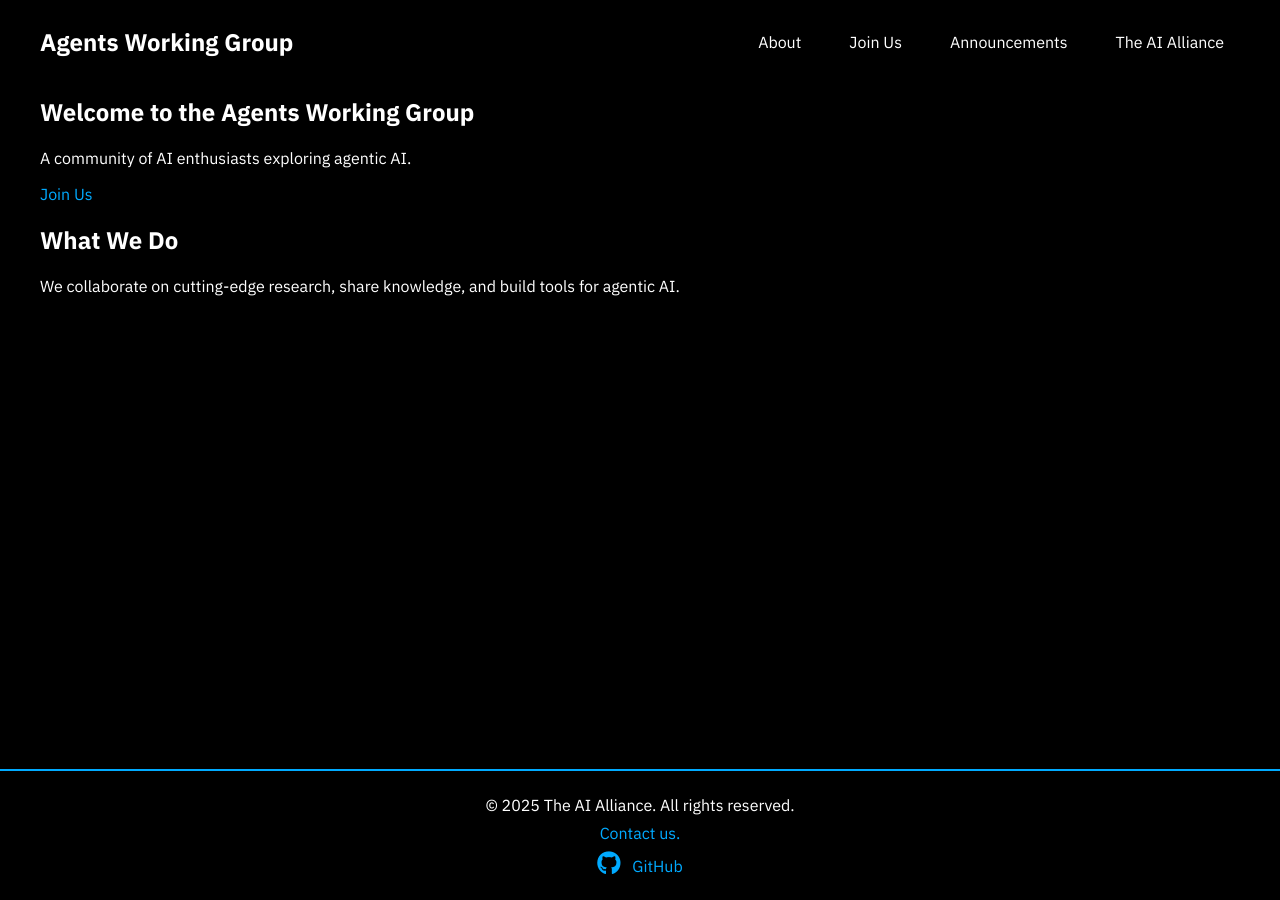
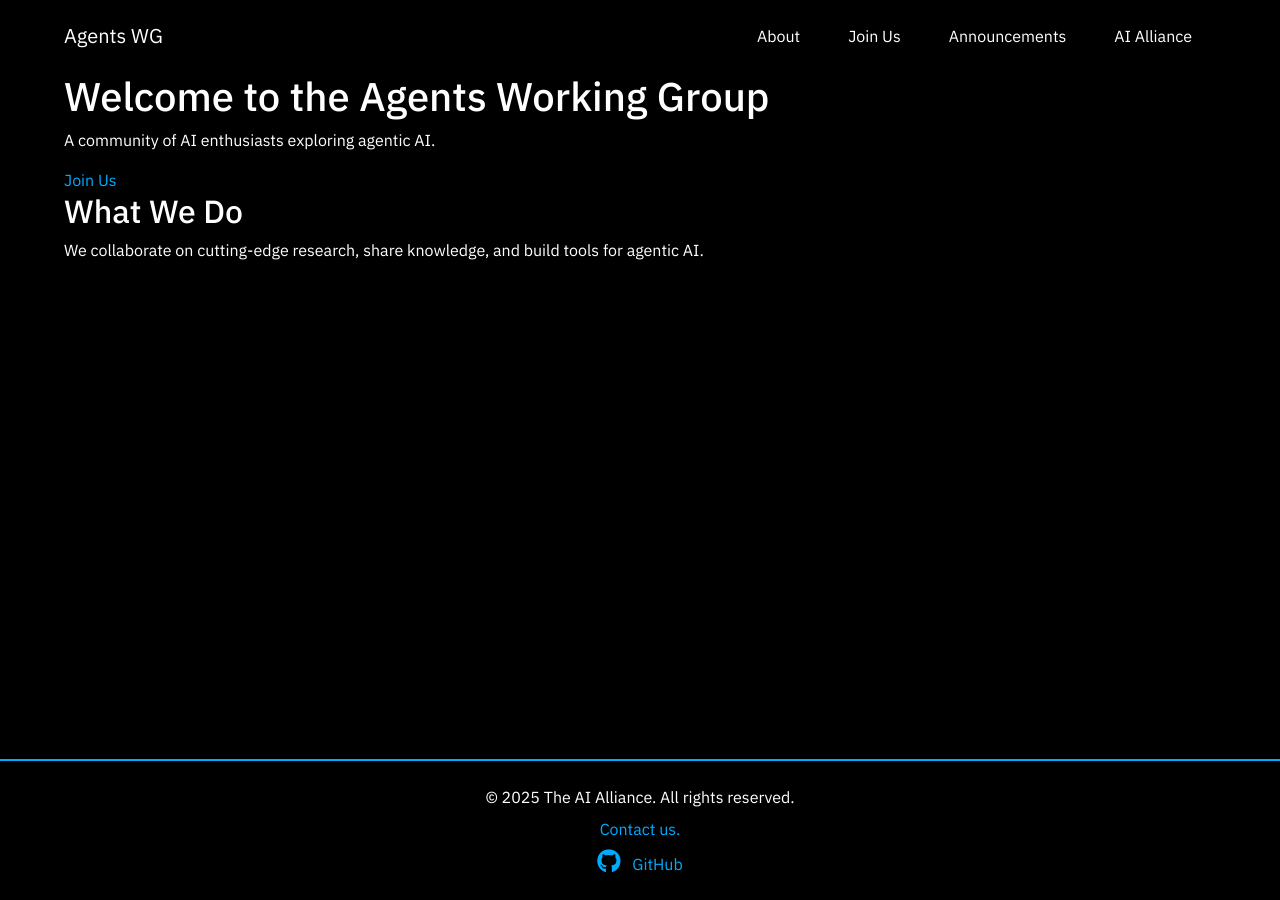
Before and after one commit to The-AI-Alliance/agents-wg, a Jekyll site: the page built from website/index.md, in a window 1280 px wide. Built offline with Jekyll 4.4.1, drawn with Linux system fonts in a browser that asks for light colours.

Commit message:
Bootstrap navbar
Signed-off-by: rawkintrevo <trevor.d.grant@gmail.com>

```diff
--- a/website/_includes/head.html
+++ b/website/_includes/head.html
@@ -2,10 +2,11 @@
   <meta charset="UTF-8" />
   <meta name="viewport" content="width=device-width, initial-scale=1.0" />
   <title>{{ page.title | default: site.title }}</title>
+  <link href="https://cdn.jsdelivr.net/npm/bootstrap@5.3.0/dist/css/bootstrap.min.css" rel="stylesheet">
   <link rel="stylesheet" href="{{ '/assets/css/style.css' | relative_url }}">
-    <link rel="stylesheet" href="{{ '/assets/css/navbar.css' | relative_url }}">
   <link rel="stylesheet" href="{{ '/assets/css/layout.css' | relative_url }}">
   <link rel="stylesheet" href="{{ '/assets/css/footer.css' | relative_url }}">
+  <link rel="stylesheet" href="{{ '/assets/css/nav.css' | relative_url }}">
   <link rel="stylesheet" href="https://fonts.googleapis.com/css2?family=IBM+Plex+Sans:wght@400;500;600;700&display=swap">
   <link rel="stylesheet" href="https://cdnjs.cloudflare.com/ajax/libs/font-awesome/6.4.0/css/all.min.css">
 </head>
--- a/website/_includes/nav.html
+++ b/website/_includes/nav.html
@@ -1,27 +1,26 @@
-<nav class="navbar">
-  <div class="navbar-container">
-    <a href="{{ '/' | relative_url }}" class="site-title">Agents Working Group</a>
-    <ul class="nav-list">
+<nav class="navbar navbar-expand-lg navbar-dark navbar-custom">
+  <div class="container">
+    <a class="navbar-brand" href="{{ '/' | relative_url }}">Agents WG</a>
+    <button class="navbar-toggler" type="button" data-bs-toggle="collapse"
+            data-bs-target="#navbarNav" aria-controls="navbarNav"
+            aria-expanded="false" aria-label="Toggle navigation">
+      <span class="navbar-toggler-icon"></span>
+    </button>
+    <div class="collapse navbar-collapse" id="navbarNav">
+      <ul class="navbar-nav ms-auto">
         <li class="nav-item">
-        <a href="{{ '/about' | relative_url }}" class="nav-link">About</a>
-      </li>
-  <!--    <li class="nav-item dropdown">-->
-  <!--      <a href="/services" class="nav-link">Services ▼</a>-->
-  <!--      <ul class="dropdown-menu">-->
-  <!--        <li><a href="/services/web-design">Web Design</a></li>-->
-  <!--        <li><a href="/services/seo">SEO</a></li>-->
-  <!--        <li><a href="/services/marketing">Marketing</a></li>-->
-  <!--      </ul>-->
-  <!--    </li>-->
-      <li class="nav-item">
-        <a href="{{ '/join' | relative_url }}" class="nav-link">Join Us</a>
+          <a class="nav-link" href="{{ '/about' | relative_url }}">About</a>
         </li>
         <li class="nav-item">
-        <a href="{{ '/announcements' | relative_url }}" class="nav-link">Announcements</a>
+          <a class="nav-link" href="{{ '/join' | relative_url }}">Join Us</a>
         </li>
         <li class="nav-item">
-        <a href="https://thealliance.ai/" class="nav-link">The AI Alliance</a>
+          <a class="nav-link" href="{{ '/announcements' | relative_url }}">Announcements</a>
+        </li>
+        <li class="nav-item">
+          <a class="nav-link" href="https://thealliance.ai/">AI Alliance</a>
         </li>
       </ul>
     </div>
+  </div>
 </nav>
--- a/website/_layouts/default.html
+++ b/website/_layouts/default.html
@@ -7,5 +7,6 @@
     {{ content }}
   </main>
   {% include footer.html %}
+  <script src="https://cdn.jsdelivr.net/npm/bootstrap@5.3.0/dist/js/bootstrap.bundle.min.js"></script>
   </body>
 </html>
--- /dev/null
+++ b/website/assets/css/nav.css
@@ -0,0 +1,20 @@
+/* Custom Navbar */
+.navbar-custom {
+  background-color: #000;
+  padding: 1rem 0;
+}
+
+.navbar-custom .nav-link {
+  color: #fff !important;
+  padding: 0.5rem 1.5rem !important;
+  transition: all 0.3s ease;
+}
+
+.navbar-custom .nav-link:hover {
+  background-color: #333;
+  border-radius: 4px;
+}
+
+.navbar-custom .navbar-toggler {
+  border-color: rgba(255,255,255,0.5);
+}
--- a/website/assets/css/navbar.css
+++ /dev/null
@@ -1,81 +0,0 @@
-
-/* Basic Reset */
-.navbar, .nav-list, .nav-item, .nav-link {
-  margin: 0;
-  padding: 0;
-  box-sizing: border-box;
-}
-
-/* Navbar Styles */
-.navbar {
-  background-color: black;
-  padding: 1rem;
-}
-
-.navbar-container {
-  max-width: 1200px;
-  margin: 0 auto;
-  display: flex;
-  justify-content: space-between;
-  align-items: center;
-}
-
-.site-title {
-  color: white;
-  font-size: 1.5rem;
-  font-weight: bold;
-  text-decoration: none;
-}
-
-.nav-list {
-  list-style: none;
-  display: flex;
-  gap: 1rem;
-}
-
-.nav-item {
-  position: relative;
-}
-
-.nav-link {
-  color: white;
-  text-decoration: none;
-  padding: 0.5rem 1rem;
-  display: block;
-}
-
-.nav-link:hover {
-  background-color: #333;
-}
-
-/* Dropdown Styles */
-.dropdown-menu {
-  display: none;
-  position: absolute;
-  top: 100%;
-  left: 0;
-  background-color: #222;
-  list-style: none;
-  min-width: 160px;
-  z-index: 1000;
-}
-
-.dropdown-menu li {
-  padding: 0;
-}
-
-.dropdown-menu a {
-  color: white;
-  padding: 0.5rem 1rem;
-  display: block;
-  text-decoration: none;
-}
-
-.dropdown-menu a:hover {
-  background-color: #444;
-}
-
-/* Show dropdown on hover */
-.nav-item.dropdown:hover .dropdown-menu {
-  display: block;
-}
--- a/website/assets/css/style.css
+++ b/website/assets/css/style.css
@@ -156,10 +156,17 @@ button:hover {
 }
 
 /* Apply IBM Plex Sans to the entire site */
+/* Dark Theme */
 body {
-    font-family: 'IBM Plex Sans', sans-serif;
+    background-color: #000 !important;
+    color: #fff !important;
+}
+
+/* Apply IBM Plex Sans to the entire site */
+body {
+    font-family: 'IBM Plex Sans', sans-serif !important;
     font-optical-sizing: auto;
-    font-weight: 400; /* Default weight */
+    font-weight: 400;
     font-style: normal;
     font-variation-settings: "wdth" 100;
 }
```
Lines whose indentation alone changed are shown as unchanged.
